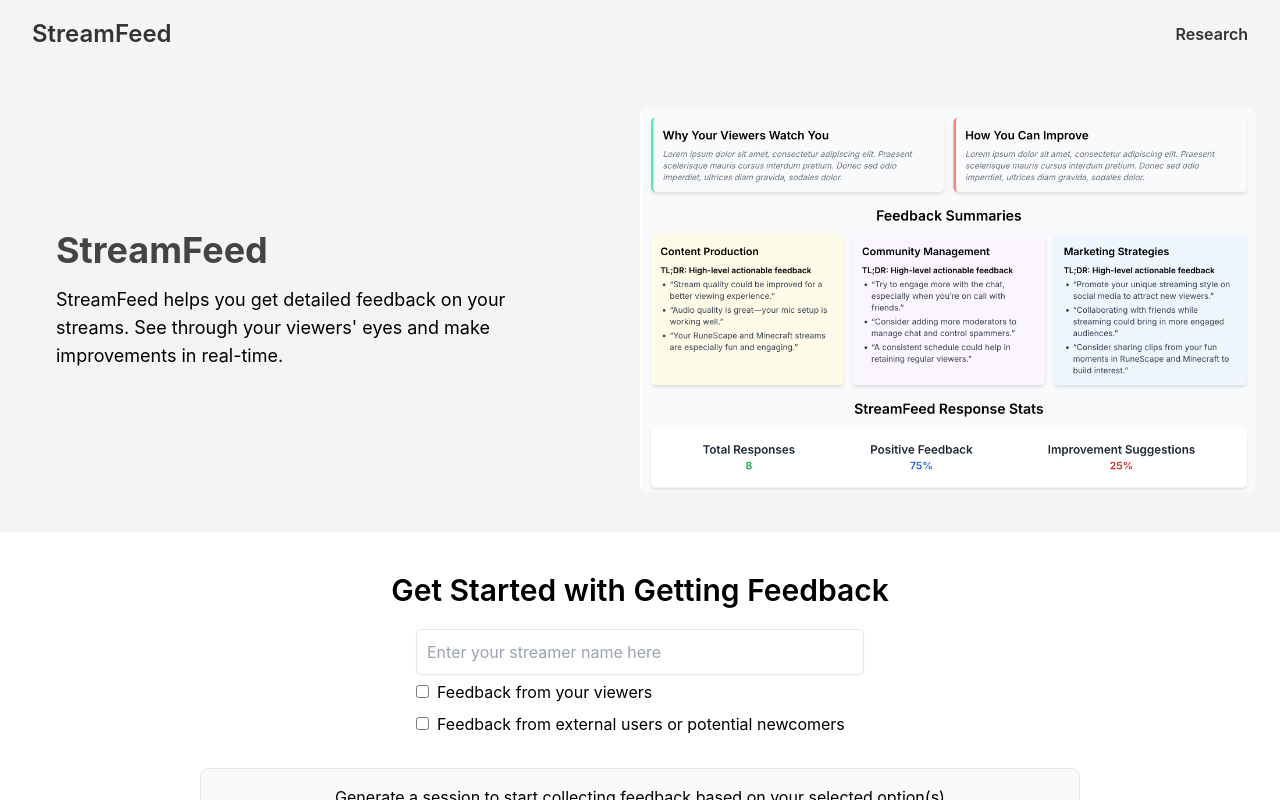
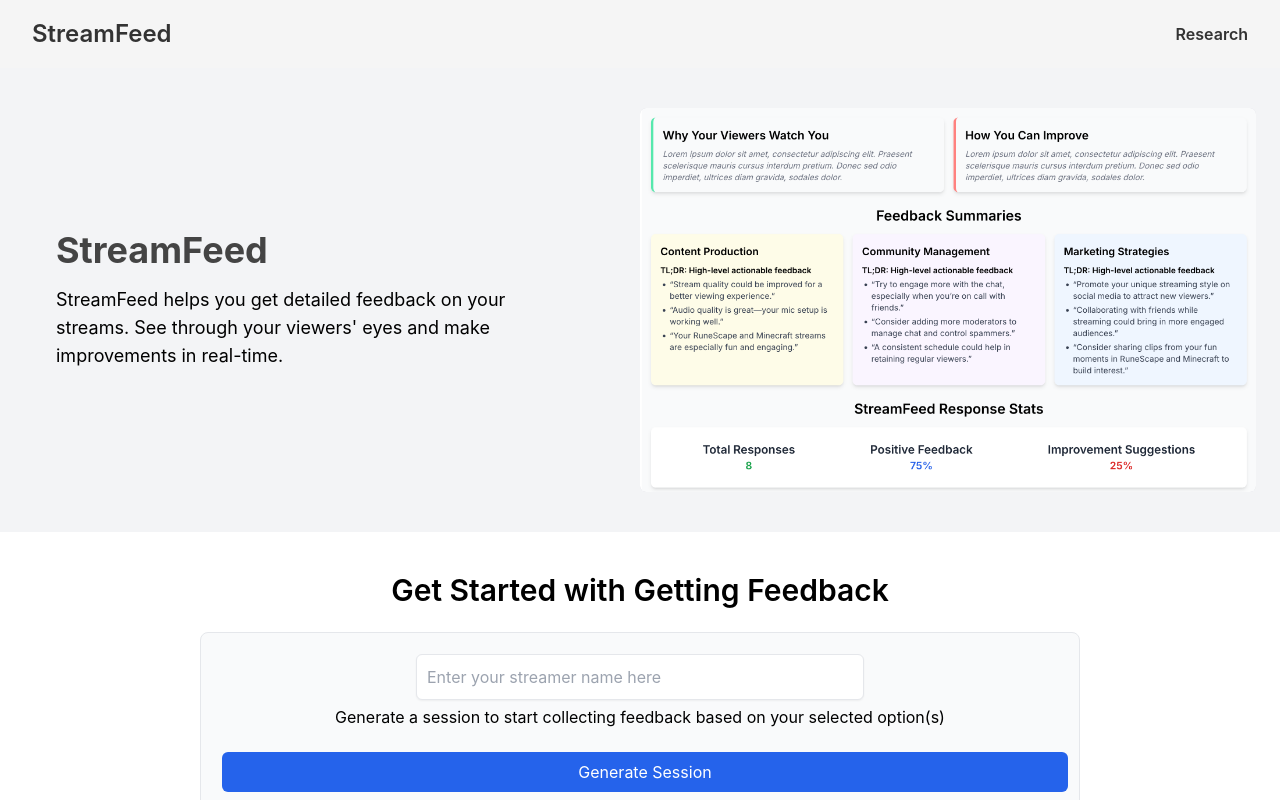
Before and after one commit to kerixyz/streamfeed, a React (Create React App) app in the folder frontend/: page / in a window 1280 px wide. Shown: the top 800 px of the page. Built offline with nearby package versions, Linux system fonts and the light colour scheme; no server answers.

Commit message:
removed newcomer

```diff
--- a/frontend/src/components/DashboardView.js
+++ b/frontend/src/components/DashboardView.js
@@ -286,7 +286,7 @@
             </section>
 
             {/* Feedback Summary Section */}
-            <section className="w-full max-w-7xl mb-8">
+            {/* <section className="w-full max-w-7xl mb-8">
                 <h2 className="text-xl font-bold mb-6">Feedback Summary</h2>
                 <div className="grid grid-cols-1 md:grid-cols-2 lg:grid-cols-3 gap-6">
                 {[
@@ -308,7 +308,7 @@
                 ))}
                 </div>
 
-            </section>
+            </section> */}
 
             <footer className="py-6 px-6 bg-white text-gray-600">
                 <p>This is an ongoing research project at the University of Washington. By clicking any of the links above, you acknowledge that your feedback may be used for ongoing research to improve the StreamFeed platform. We collect and analyze feedback to better understand how streamers engage with their audiences. Your participation is voluntary, and all data will be anonymized to ensure your privacy.</p>
--- a/frontend/src/pages/Home.js
+++ b/frontend/src/pages/Home.js
@@ -83,17 +83,8 @@
       <section className="flex flex-col items-center py-10 px-6 bg-white">
         <h2 className="text-3xl font-semibold mb-4">Get Started with Getting Feedback</h2>
 
-        {/* Streamer Name Input */}
-        <input
-          type="text"
-          value={streamerName}
-          onChange={(e) => setStreamerName(e.target.value)}
-          placeholder="Enter your streamer name here"
-          className="mb-4 p-3 w-full max-w-md border rounded-md shadow-sm focus:outline-none"
-        />
-
         {/* Feedback Option Selection */}
-        <div className="flex flex-col items-start mb-6 w-full max-w-md">
+        {/* <div className="flex flex-col items-start mb-6 w-full max-w-md">
           <label className="flex items-center mb-2">
             <input
               type="checkbox"
@@ -110,14 +101,23 @@
               onChange={() => setFeedbackFromExternal(!feedbackFromExternal)}
               className="mr-2"
             />
-            {/* (Coming Soon ) */}
             Feedback from external users or potential newcomers
           </label>
-        </div>
+        </div> */}
 
         {/* Session Creation Button */}
         <div className="flex flex-col md:flex-row w-full max-w-4xl">
           <div className="flex-1 p-4 text-center border rounded-lg m-2 bg-gray-50">
+
+            {/* Streamer Name Input */}
+            <input
+            type="text"
+            value={streamerName}
+            onChange={(e) => setStreamerName(e.target.value)}
+            placeholder="Enter your streamer name here"
+            className="mb-4 p-3 w-full max-w-md border rounded-md shadow-sm focus:outline-none"
+            />
+
             <p className="mb-4">Generate a session to start collecting feedback based on your selected option(s)</p>
             <button
               onClick={() => {
```
